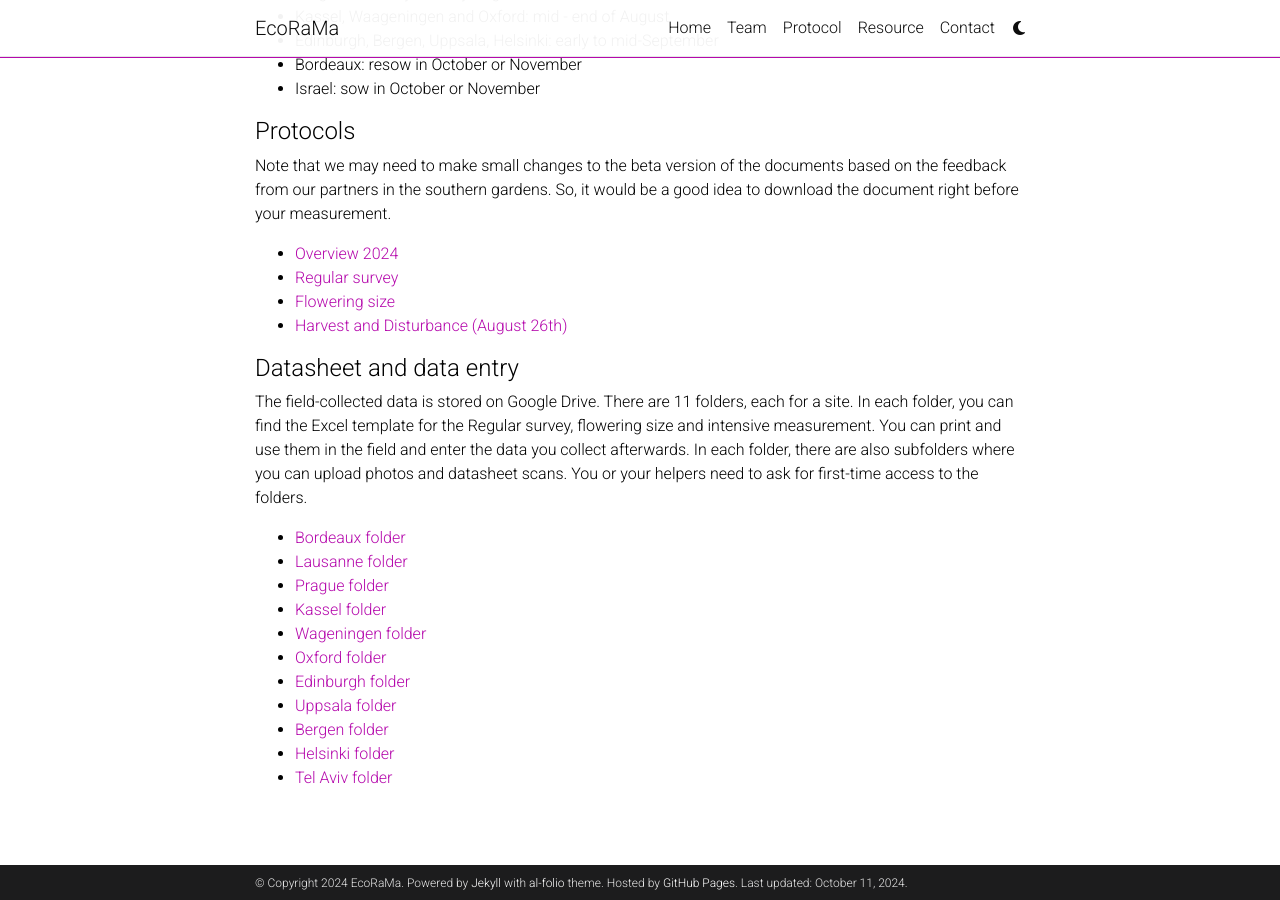
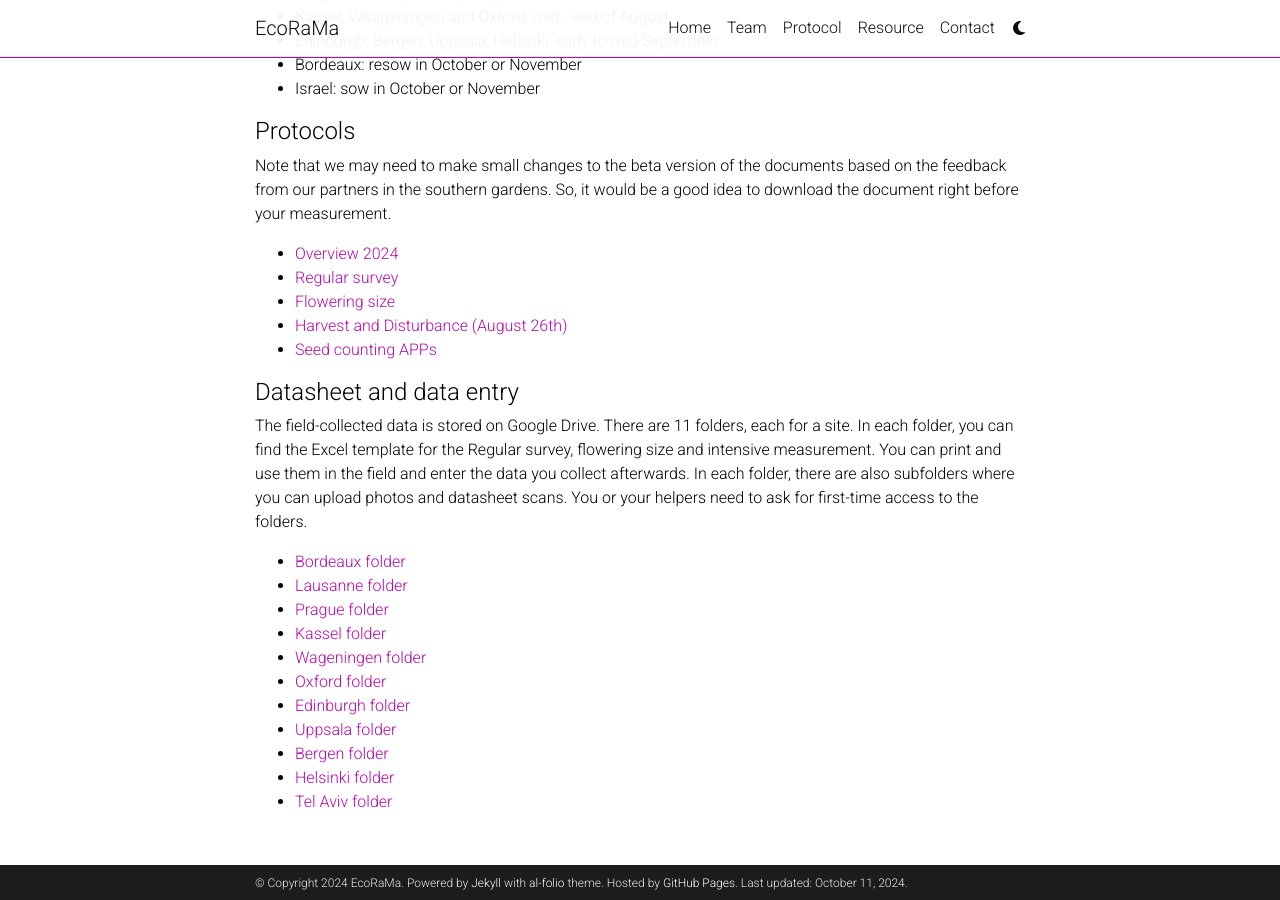
Before and after one commit to EcoRaMa/EcoRaMa.github.io, a Jekyll site: the page built from _projects/Data_collection_2024.md, in a window 1280 px wide and 900 px high, scrolled down 750 px. Built offline with Jekyll 4.4.1, drawn with Linux system fonts in a browser that asks for light colours; comment, search, counter and statistics services are not loaded; a style sheet for code colours, icons or effects is not loaded.

Commit message:
Update Data_collection_2024.md

```diff
--- a/_projects/Data_collection_2024.md
+++ b/_projects/Data_collection_2024.md
@@ -43,6 +43,7 @@
   <li> <a href="https://drive.google.com/file/d/14tPrWAY0fCdz8oHr8o1fjgC5xBAroMwk/view?usp=sharing" target="_blank">Regular survey </a> </li>
   <li> <a href="https://drive.google.com/file/d/1K6GhXOW1q8WlIWLuzWLl_wBFGj_S9vg5/view?usp=sharing" target="_blank">Flowering size </a> </li>
   <li> <a href="https://drive.google.com/file/d/1L11GgRLa6GYmvh4gnsUCGpf2p6Qu0Z7W/view?usp=sharing" target="_blank">Harvest and Disturbance (August 26th) </a> </li>
+<li> <a href="https://drive.google.com/file/d/1ZcKVS9Gz1KDDyR88Bzam-l7I62qfFfZv/view?usp=sharing" target="_blank">Seed counting APPs </a> </li>
 </ul>
 
 ####  Datasheet and data entry
```
